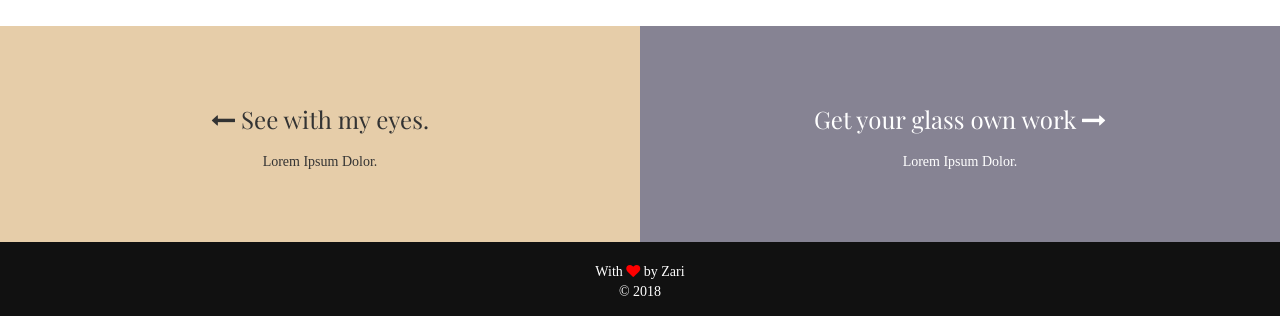
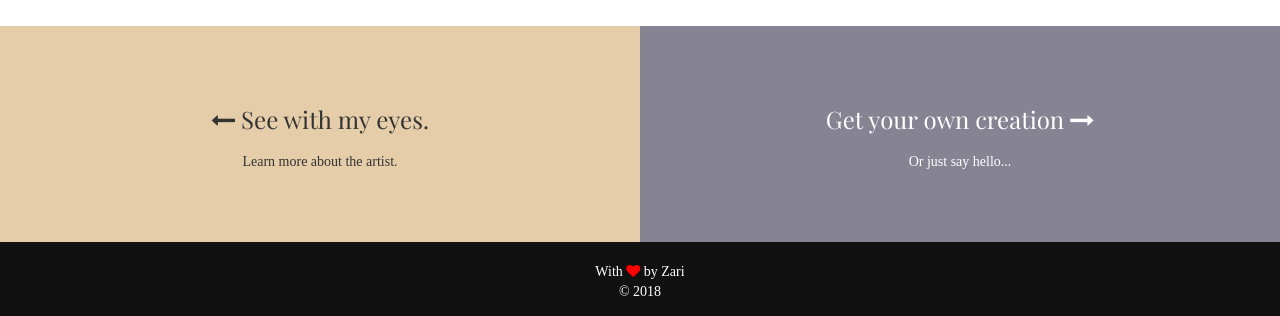
Before and after one commit to sarironnback/zari, a Django app: page /about/ in a window 1280 px wide. Shown: the part 415-731 px from the top of the page. Run offline with Django 3.2, Linux system fonts and the light colour scheme; data that the repository does not hold is empty; some libraries are stand-ins or nearby versions; some web fonts are replaced.

Commit message:
Update about.html

```diff
--- a/pages/templates/about.html
+++ b/pages/templates/about.html
@@ -43,7 +43,7 @@
                 <div class="row">
                     <a href="{% url 'about' %}">
                         <h3><i class="fa fa-long-arrow-left" aria-hidden="true"></i> See with my eyes.</h3>
-                        <p>Lorem Ipsum Dolor.</p>
+                        <p>Learn more about the artist.</p>
                     </a>
                 </div>
             </div>
@@ -51,8 +51,8 @@
             <div class="block-informations block-informations-2 col-lg-6 col-md-6 col-sm-12 col-xs-12">
                 <div class="row">
                     <a href="{% url 'contact' %}">
-                        <h3>Get your glass own work <i class="fa fa-long-arrow-right" aria-hidden="true"></i></h3>
-                        <p>Lorem Ipsum Dolor.</p>
+                        <h3>Get your own creation <i class="fa fa-long-arrow-right" aria-hidden="true"></i></h3>
+                        <p>Or just say hello...</p>
                     </a>
                 </div>
             </div>
```
